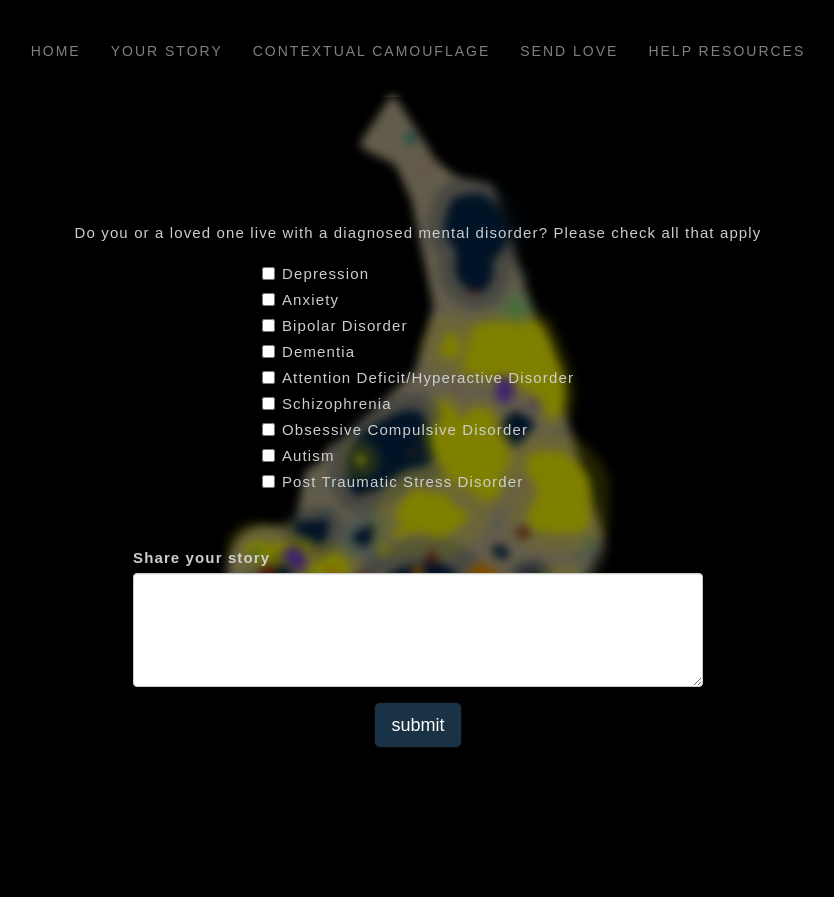
After one commit to AcademyPgh/Y2S1-Contextual-Camouflage, a Flask app: template templates/story.html in a window 1280 px wide. The commit adds this page. Shown: the whole page, without its empty margins (222-1056 px from the left). Run offline with Flask 2, Linux system fonts and the light colour scheme; the template is opened without the code that fills it, so the values that code supplies are empty; some libraries are stand-ins or nearby versions.

Commit message:
Using Academy 3's html files for front end

```diff
--- a/app.py
+++ b/app.py
@@ -13,13 +13,34 @@ app.config['SQLALCHEMY_DATABASE-URL'] =''
 
 #default route to test screen
 
-# @app.route('/')
-# def index():
+@app.route('/')
+def index():
+    return render_template('index.html')
+
+@app.route('/Home')
+def home():
+    return render_template('index.html')
+
+@app.route('/Love')
+def love():
+    return render_template('index.html')
+
+@app.route('/Story')
+def story():
+    return render_template('story.html')
+
+@app.route('/Help')
+def contact():
+    return render_template("index.html")
+
+@app.route('/Learn')
+def learn():
+    return render_template('pagetwo.html')
+
+# @app.route('/', defaults={'path': ''})
+# @app.route('/<path:path>')
+# def catch_all(path):
 #     return render_template('index.html')
-@app.route('/', defaults={'path': ''})
-@app.route('/<path:path>')
-def catch_all(path):
-    return render_template('index.html')
 
 #this method gets the pin of the user
 #request.form.to.dict() consolidates all form inputs into a dict with the name of each input used as the key in the key input pair
@@ -52,7 +73,7 @@ def result():
     if request.method == 'POST':
         result = request.form
         print(result)
-        return render_template("index.html", result = result)
+        return render_template("pagetwo.html", result = result)
 
 #approve and deny pins
 
--- /dev/null
+++ b/static/css/styles.css
@@ -0,0 +1,257 @@
+@font-face {
+  font-family: "Avenir Light";
+  src: url(/Avenir.ttc);
+}
+
+*font-family {
+  font-family: "Avenir Light";
+}
+
+/* Add a black background color to the top navigation */
+
+.nav {
+    background-color: #000000;
+    overflow: hidden;
+    font-family: "futura-pt", "Nunito", sans-serif;
+    font-size: 10px;
+    style: normal;
+    line-height: 1.6em;
+    text-transform: uppercase;
+    letter-spacing: .2em;
+    font-weight: 300;
+    text-decoration: none;
+    text-align: center;
+    padding-top: 25px;
+}
+
+.navbar .navbar-nav {
+  display: inline-block;
+  float: none;
+  vertical-align: top;
+}
+
+.navbar .navbar-collapse {
+  text-align: center;
+}
+
+#BarNav {
+  text-align: center;
+}
+
+/* Style the links inside the navigation bar */
+.nav a {
+    display: inline-block;
+    float: none;
+    color: rgba(255,255,255,.5);
+    padding: 14px 16px;
+    text-decoration: none;
+    font-size: 14px;
+}
+
+/* Change the color of links on hover */
+.nav a:hover {
+    color: #f2f0ee;
+    background-color: #000000; !important;
+}
+
+/* Add a color to the active/current link */
+.nav>li>a:focus, .nav>li>a:hover {
+    color: rgba(255,255,255,0.9);
+    background-color: #000000;
+}
+
+/*#helpred {
+  background-color: #94261C;
+}*/
+
+body {
+  background-color: #000000;
+}
+
+#map {
+  padding-top: 55px;
+  max-width: 50%;
+}
+
+.formContent {
+  text-align: left;
+  display: inline-block;
+}
+
+#questionaire {
+  text-align: center;
+  padding-top: 125px;
+}
+
+#story {
+   max-width: 600px;
+   padding-top: 45px;
+}
+
+.form-group {
+  text-align: left;
+}
+
+.form-group, .checkbox, #questionaire {
+     color: rgba(207, 207, 210, 0.99);
+     font-size: 15px;
+     font-family: "futura-pt", "Nunito", sans-serif;
+     line-height: 1.4em;
+     text-transform: none;
+     letter-spacing: .075em;
+     font-weight: 200;
+     font-style: normal;
+     text-decoration: none;
+}
+
+#lovebutt {
+  text-align: center;
+  padding-top: 55px;
+  transition: all 460ms ease;
+}
+
+.btn-danger {
+  background-color: #793b39 !important;
+  border-color: #312120 !important;
+  font-family: "futura-pt", "Nunito", sans-serif;
+}
+
+.btn-danger:focus,.btn-danger:active, .btn-danger:hover {
+   outline: none !important;
+   background-color: #793b39;
+   border-color: #312120;
+}
+
+.btn-primary {
+  font-family: "futura-pt", "Nunito", sans-serif;
+  background-color: #193246;
+  border-color: #09090a;
+}
+
+.btn-primary:focus,.btn-primary:active, .btn-primary:hover {
+   outline: none !important;
+   background-color: #193246;
+   border-color: #09090a;
+}
+
+#contextualinfo, #McCoyinfo {
+   font-size: 18px;
+   font-family: "futura-pt", "Nunito", sans-serif;
+   line-height: 1.2em;
+   text-transform: none;
+   letter-spacing: .075em;
+   font-weight: 300;
+   font-style: normal;
+   text-decoration: none;
+   color: rgba(207, 207, 210, 0.99);
+}
+
+.resources {
+   font-size: 16px;
+   font-family: "futura-pt", "Nunito", sans-serif;
+   line-height: .75em;
+   text-transform: none;
+   letter-spacing: .075em;
+   font-weight: 300;
+   font-style: normal;
+   text-decoration: none;
+   color: rgba(207, 207, 210, 0.99);
+}
+
+#contextualinfo {
+  text-align: center;
+  padding-top: 155px;
+  max-width: 800px;
+}
+
+#McCoyinfo {
+  text-align: center;
+  max-width: 600px;
+}
+
+hr {
+  width: 50%;
+  color: #bbb;
+  border-style: none;
+  border-width: 0;
+  background-color: #f4f0ff;
+  height: 1px;
+  opacity: .2
+}
+
+#logo {
+  padding-top: 25px;
+}
+
+.resources {
+  text-align: center;
+  padding-top: 100px;
+}
+
+.resourcepageline {
+  width: 17%;
+  color: #bbb;
+  border-style: none;
+  border-width: 0;
+  background-color: #f4f0ff;
+  height: 1px;
+  opacity: .2
+}
+
+a {
+  color: inherit;
+  text-decoration: none;
+}
+
+a:hover {
+  color: inherit;
+  text-decoration: none;
+}
+
+#loveinfo {
+  text-align: center;
+  padding-top: 250px;
+}
+
+.camomap {
+  background-image: url('../img/C_Camo_Map.png');;
+  background-repeat: no-repeat;
+  background-size: 30%;
+  background-position: center;
+  background-position: top;
+  height: 800px;
+  }
+
+.overlay {
+  position: absolute;
+  top: 0;
+  left: 0;
+  width: 100%;
+  height: 100%;
+  z-index: 10;
+  background-color: rgba(0,0,0,0.5); /*dim the background*/
+}
+
+.blur {
+  filter: blur(5px);
+  }
+
+.newclass {
+  position: relative;
+}
+
+#loveinfo {
+   font-size: 18px;
+   font-family: "futura-pt", "Nunito", sans-serif;
+   line-height: 1.8em;
+   text-transform: none;
+   letter-spacing: .075em;
+   font-weight: 300;
+   font-style: normal;
+   text-decoration: none;
+   color: rgba(207, 207, 210, 0.99);
+}
+
+.icon-bar {
+  background-color: white;
+}
--- a/static/js/app.js
+++ b/static/js/app.js
@@ -14,7 +14,7 @@ export default class App extends Component {
 
   }
   componentWillReceiveProps(nextProps){
-    alert(nextProps.location.pathname);
+
     if(nextProps.location.pathname == '/Home'){
       this.setState({blur: ''});
     }
--- /dev/null
+++ b/templates/story.html
@@ -0,0 +1,93 @@
+<!DOCTYPE html>
+<html>
+  <head>
+    <html lang="en">
+    <meta name="viewport" content="width=device-width, initial-scale=1">
+    <link rel="stylesheet" href="https://maxcdn.bootstrapcdn.com/bootstrap/3.3.7/css/bootstrap.min.css"
+    integrity="sha384-BVYiiSIFeK1dGmJRAkycuHAHRg32OmUcww7on3RYdg4Va+PmSTsz/K68vbdEjh4u" crossorigin="anonymous">
+    <script src="https://ajax.googleapis.com/ajax/libs/jquery/1.12.4/jquery.min.js"></script>
+    <script src="https://maxcdn.bootstrapcdn.com/bootstrap/3.3.7/js/bootstrap.min.js"
+    integrity="sha384-Tc5IQib027qvyjSMfHjOMaLkfuWVxZxUPnCJA7l2mCWNIpG9mGCD8wGNIcPD7Txa"
+    crossorigin="anonymous"></script>
+    <link rel="stylesheet" type="text/css" href= "{{ url_for('static', filename='css/styles.css') }}">
+    <title>Contextual Camouflage</title>
+    <script>
+    $(document).ready(function()
+    {
+     $('body').hide().fadeIn(2000);
+    });
+    </script>
+  </head>
+  <body>
+    <div>
+      <nav class="navbar" id="myTopnav">
+        <div class="container" id="BarNav">
+          <div class="navbar-header">
+          <button type="button" class="navbar-toggle" data-toggle="collapse" data-target=".navbar-collapse">
+          <span class="icon-bar"></span>
+          <span class="icon-bar"></span>
+          <span class="icon-bar"></span>
+        </button>
+       </div>
+        <div class="collapse navbar-collapse">
+          <ul class="nav navbar-nav" id="deBoot">
+            <li><a href="/">Home</a></li>
+            <li><a href="/Story">Your Story</a></li>
+            <li><a href="/About">Contextual Camouflage</a></li>
+            <li><a href="/Love">Send Love</a></li>
+            <li><a id="helpred" href="/Help">Help Resources</a></li>
+          </ul>
+        </div>
+      </div>
+      </nav>
+  </div>
+  <div class = "newclass">
+  <div class = "camomap blur"></div>
+  <div class="overlay">
+      <div class="container" id="questionaire">
+        <p>Do you or a loved one live with a diagnosed mental disorder?
+          Please check all that apply</p>
+        <form>
+          <div class="formContent" type="text">
+          <div class="checkbox">
+            <label><input type="checkbox" value="">Depression</label>
+          </div>
+          <div class="checkbox">
+            <label><input type="checkbox" value="">Anxiety</label>
+          </div>
+          <div class="checkbox disabled">
+            <label><input type="checkbox" value="">Bipolar Disorder</label>
+          </div>
+          <div class="checkbox">
+            <label><input type="checkbox" value="">Dementia</label>
+          </div>
+          <div class="checkbox">
+            <label><input type="checkbox" value="">Attention Deficit/Hyperactive Disorder</label>
+          </div>
+          <div class="checkbox">
+            <label><input type="checkbox" value="">Schizophrenia</label>
+          </div>
+          <div class="checkbox">
+            <label><input type="checkbox" value="">Obsessive Compulsive Disorder</label>
+          </div>
+          <div class="checkbox">
+            <label><input type="checkbox" value="">Autism</label>
+          </div>
+          <div class="checkbox">
+            <label><input type="checkbox" value="">Post Traumatic Stress Disorder</label>
+          </div>
+        </div>
+        <div class="container" id="story">
+            <div class="form-group">
+              <label for="share your story">Share your story</label>
+              <textarea class="form-control" rows="5" id="comment"></textarea>
+            </div>
+            <button type="submit" class="btn btn-primary btn-lg btn-primary">submit</button>
+          </form>
+        </div>
+        </div>
+    </div>
+  </div>
+</div>
+  </body>
+</html>
```
Also changed, not shown: templates/index.html (+54 -2 lines), templates/pagetwo.html (added, +19 -0 lines), 1 other file.
